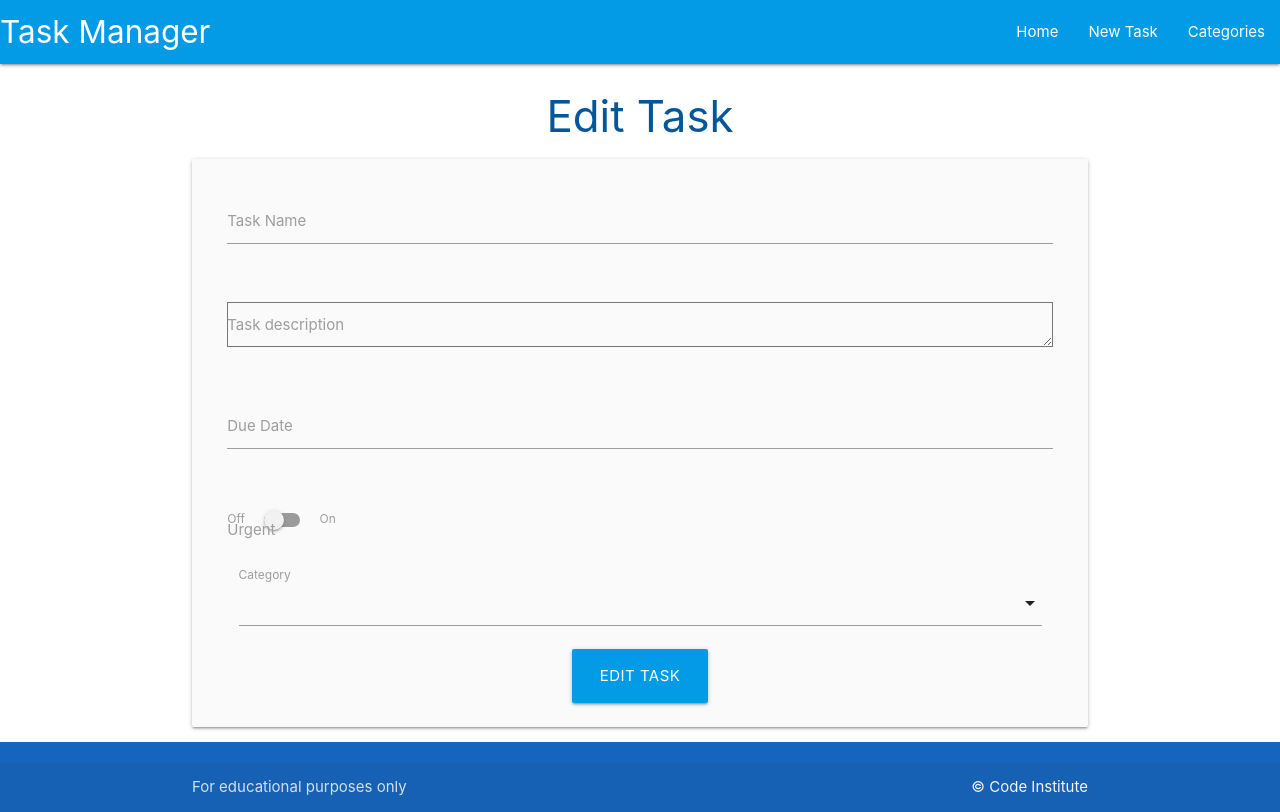
After one commit to Wings30306/flask-task-manager, a Flask app: template taskmanager/templates/edit_task.html in a window 1280 px wide. The commit adds this page. Run offline with Flask 2, Linux system fonts and the light colour scheme; the template is opened without the code that fills it, so the values that code supplies are empty.

Commit message:
Add edit_task functionality

```diff
--- /dev/null
+++ b/taskmanager/templates/edit_task.html
@@ -0,0 +1,75 @@
+{% extends 'base.html' %}
+{% block content %}
+
+<h3 class="light-blue-text text-darken-4 center-align">Edit Task</h3>
+<div class="row card-panel grey lighten-5">
+    <form class="col s12" method="POST" action="{{ url_for('edit_task', task_id=task.id) }}">
+        <!-- task name -->
+        <div class="row">
+            <div class="input-field col s12">
+                <input id="task_name" name="task_name" minlength="3" maxlength="50" type="text" class="validate"
+                    required value="{{task.task_name}}">
+                <label for="task_name">Task Name</label>
+            </div>
+        </div>
+        <!-- task description -->
+        <div class="row">
+            <div class="input-field col s12">
+                <textarea
+                    id="task_description"
+                    name="task_description"
+                    minlength="50"
+                    maxlength="200"
+                    type="text"
+                    class="validate"
+                    required
+                    >
+                    {{- task.task_description -}}
+                </textarea>
+                <label for="task_description">Task description</label>
+            </div>
+        </div>
+        <!-- due date -->
+        <div class="row">
+            <div class="input-field col s12">
+                <input id="due_date" name="due_date" type="text" class="validate datepicker" required value="{{ task.due_date.strftime('%d %B, %Y') }}">
+                <label for="due_date">Due Date</label>
+            </div>
+        </div>
+        <!-- is urgent -->
+        <div class="row">
+            <!-- Switch -->
+
+            <div class="input-field col s12">
+                <div class="switch">
+                    <label>
+                        Off
+                        {% if task.is_urgent == True %}
+                        <input id="is_urgent" name="is_urgent" type="checkbox" checked>
+                        {% else %}
+                        <input id="is_urgent" name="is_urgent" type="checkbox">
+                        {% endif %}
+                        <span class="lever"></span>
+                        On
+                    </label>
+                </div>
+                <label for="is_urgent">Urgent</label>
+            </div>
+        </div>
+        <!-- Select dropdown for categories -->
+        <div class="input-field col s12">
+            <select id="category_id" name="category_id" class="validate">
+              {% for category in categories %}
+              <option value="{{category.id}}"
+              {% if task.category_id == category.id %}selected{% endif %}>{{category.category_name}}</option>
+              {% endfor %}
+            </select>
+            <label>Category</label>
+          </div>
+        <div class="col s12 center-align">
+            <button type="submit" class="btn-large light-blue darken-1">Edit Task</button>
+        </div>
+    </form>
+</div>
+
+{% endblock %}
```
Also changed, not shown: taskmanager/routes.py (+4 -3 lines), taskmanager/templates/tasks.html (+8 -5 lines).
